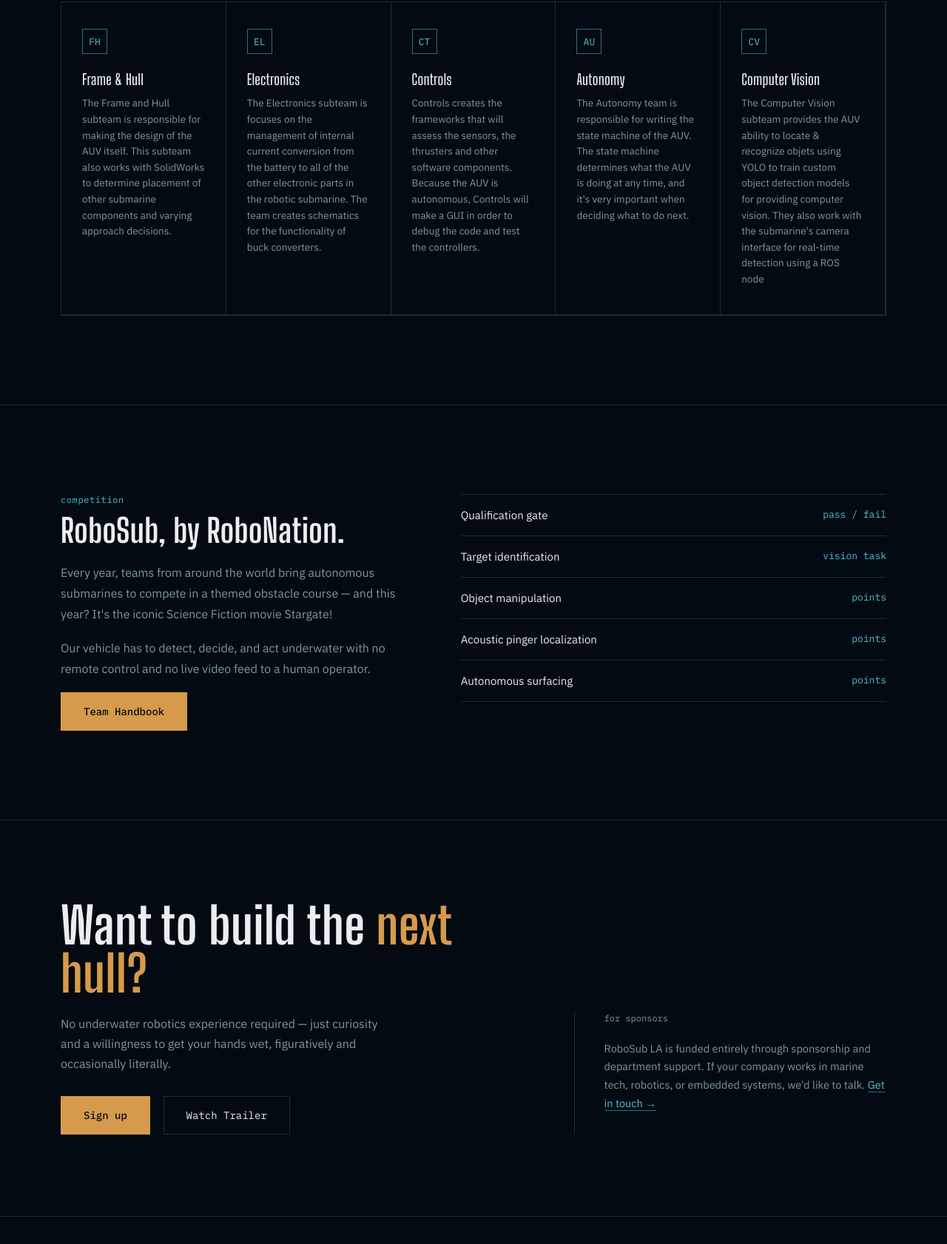
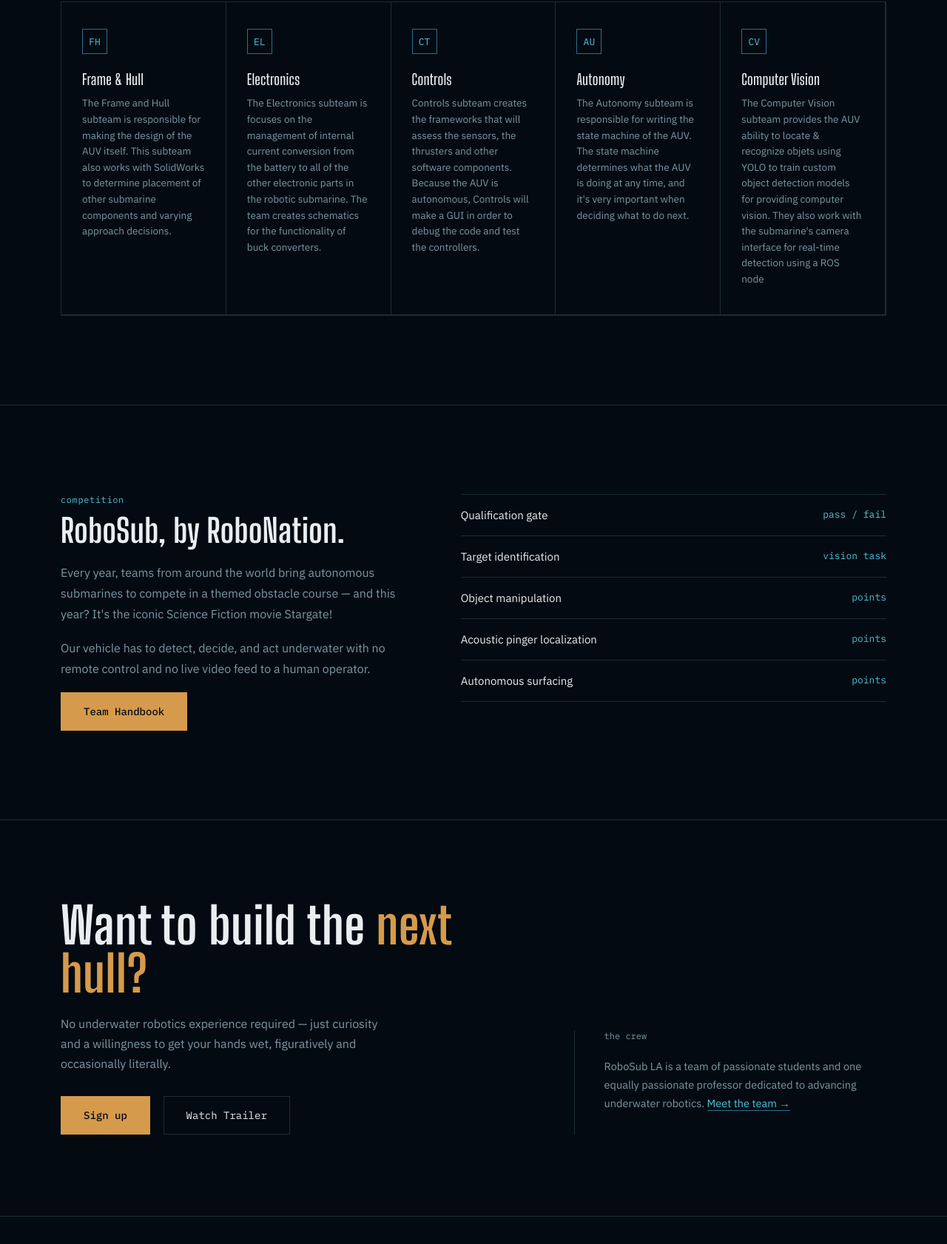
Before and after one commit to WhatAChad03/robosubcsula, a website built with Vite: page index.html in a window 1280 px wide. Shown: the part 2375-4057 px from the top of the page at 74% size. Built offline with nearby package versions, Linux system fonts and the light colour scheme.

Commit message:
removal of sponsers section and added links

```diff
--- a/index.html
+++ b/index.html
@@ -137,12 +137,12 @@
       <div class="team-item">
         <div class="glyph">CT</div>
         <h4>Controls</h4>
-        <p>Controls creates the frameworks that will assess the sensors, the thrusters and other software components. Because the AUV is autonomous, Controls will make a GUI in order to debug the code and test the controllers. </p>
+        <p>Controls subteam creates the frameworks that will assess the sensors, the thrusters and other software components. Because the AUV is autonomous, Controls will make a GUI in order to debug the code and test the controllers. </p>
       </div>
       <div class="team-item">
         <div class="glyph">AU</div>
         <h4>Autonomy</h4>
-        <p>The Autonomy team is responsible for writing the state machine of the AUV. The state machine determines what the AUV is doing at any time, and it's very important when deciding what to do next.</p>
+        <p>The Autonomy subteam is responsible for writing the state machine of the AUV. The state machine determines what the AUV is doing at any time, and it's very important when deciding what to do next.</p>
       </div>
       <div class="team-item">
         <div class="glyph">CV</div>
@@ -177,12 +177,12 @@
     <div>
       <h2>Want to build the <span class="accent">next hull?</span></h2>
       <p>No underwater robotics experience required — just curiosity and a willingness to get your hands wet, figuratively and occasionally literally.</p>
-      <a href="#" class="btn">Sign up</a>
+      <a href="https://www.robosubla.com/signup/" class="btn">Sign up</a>
       <a href="https://www.youtube.com/watch?v=vo6-J_rYyo4" class="btn-ghost">Watch Trailer</a>
     </div>
     <div class="sponsor-note">
-      <div class="k mono">for sponsors</div>
-      <p>RoboSub LA is funded entirely through sponsorship and department support. If your company works in marine tech, robotics, or embedded systems, we'd like to talk. <a href="#">Get in touch →</a></p>
+      <div class="k mono">the crew</div>
+      <p>RoboSub LA is a team of passionate students and one equally passionate professor dedicated to advancing underwater robotics. <a href="https://robosubla.org/crew">Meet the team →</a></p>
     </div>
   </div>
 </section>
```
